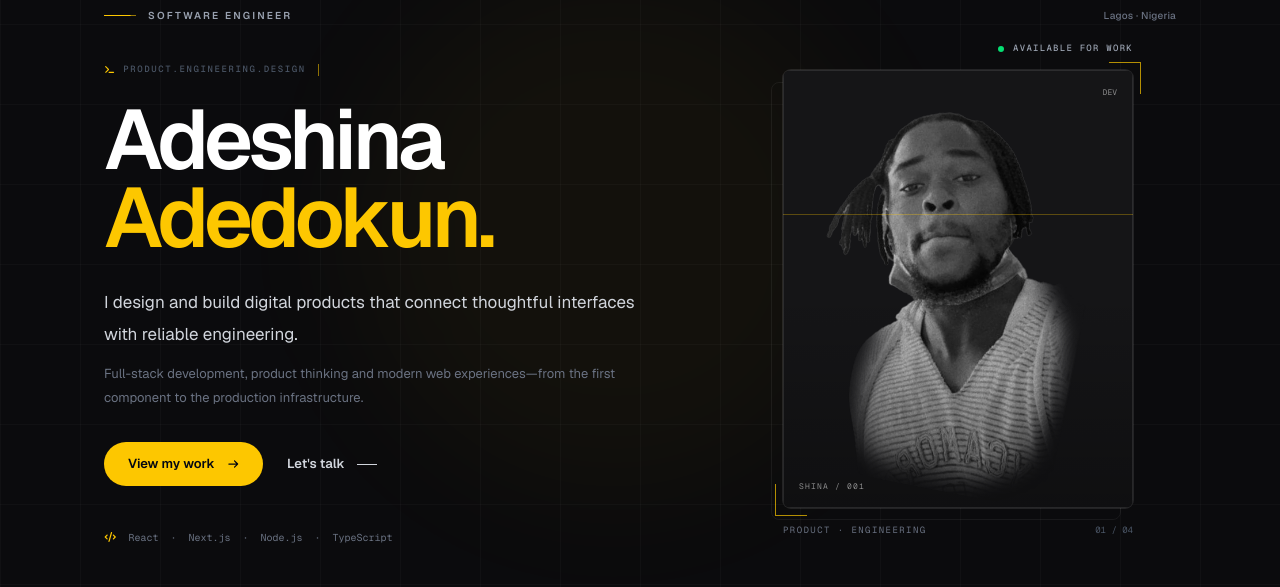
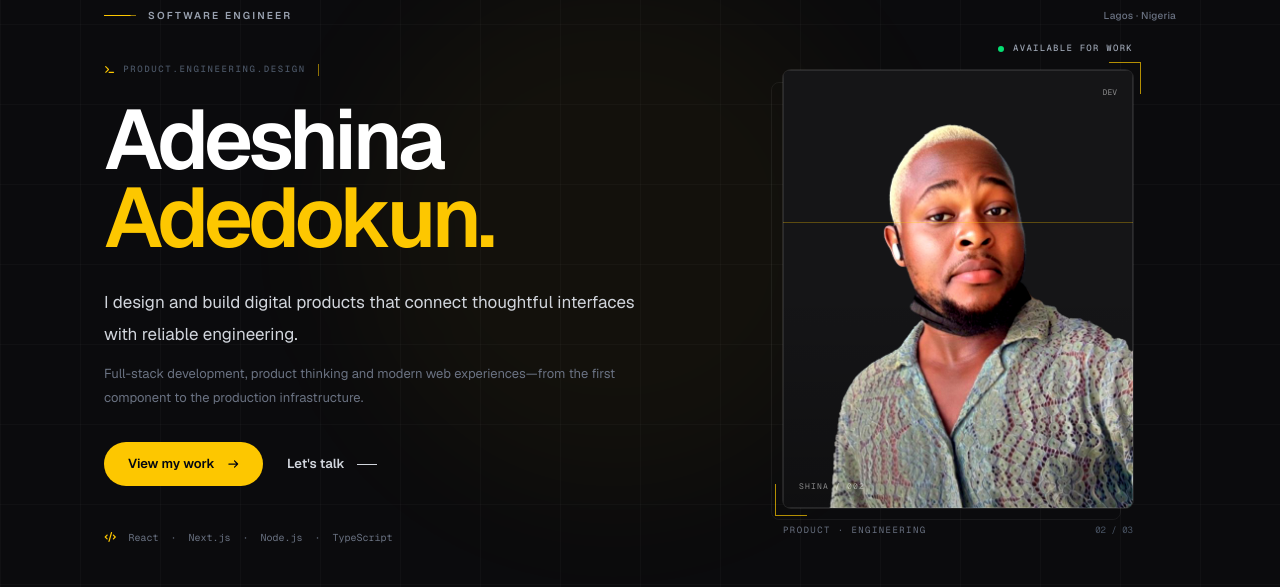
Before and after one commit to tripleAay/SHINA-PORTFOLIO, a Next.js app: page / in a window 1280 px wide. Shown: the part 136-723 px from the top of the page. Built offline with nearby package versions, Linux system fonts and the light colour scheme; no server answers; the database is empty.

Commit message:
refactor: update header styles for light mode and enhance hero image carousel functionality

```diff
--- a/src/app/components/header.tsx
+++ b/src/app/components/header.tsx
@@ -280,8 +280,8 @@ const Header = () => {
             : 'pointer-events-none max-h-0 opacity-0'
         } ${
           lightMode
-            ? 'border-gray-900/10 bg-white/95 shadow-lg backdrop-blur-xl'
-            : 'border-white/10 bg-gray-950/95 shadow-xl shadow-black/20 backdrop-blur-xl'
+            ? 'border-gray-900/10 bg-[#EAEAEA] shadow-lg backdrop-blur-xl'
+            : 'border-white/10 bg-[#0b0b0d] shadow-xl shadow-black/20 backdrop-blur-xl'
         }`}
       >
         <nav className="p-2" aria-label="Mobile navigation">
--- a/src/app/components/hero.tsx
+++ b/src/app/components/hero.tsx
@@ -1,6 +1,6 @@
 'use client';
 
-import { useContext } from 'react';
+import { useContext, useEffect, useState } from 'react';
 import Image from 'next/image';
 import { FontAwesomeIcon } from '@fortawesome/react-fontawesome';
 import {
@@ -17,9 +17,52 @@ import {
 
 import { ThemeContext } from '../contexts/ThemeContext';
 import picB from '../assets/images/pic b.png';
+import picC from '../assets/images/aa.png';
+import picD from '../assets/images/aaa.png';
+
+const heroImages = [
+  {
+    src: picB,
+    label: 'SHINA / 001',
+  },
+  {
+    src: picC,
+    label: 'SHINA / 002',
+  },
+  {
+    src: picD,
+    label: 'SHINA / 003',
+  },
+];
 
 const Hero = () => {
   const { lightMode } = useContext(ThemeContext);
+
+  const [activeImage, setActiveImage] = useState(0);
+
+  /*
+   * Automatically move to the next image every 5 seconds.
+   *
+   * The scan animation also runs for exactly 5 seconds,
+   * so the image changes immediately after the scan completes.
+   *
+   * Auto-sliding is disabled for users who prefer reduced motion.
+   */
+  useEffect(() => {
+    const reduceMotion = window.matchMedia(
+      '(prefers-reduced-motion: reduce)',
+    ).matches;
+
+    if (reduceMotion) {
+      return;
+    }
+
+    const interval = window.setInterval(() => {
+      setActiveImage((current) => (current + 1) % heroImages.length);
+    }, 5000);
+
+    return () => window.clearInterval(interval);
+  }, []);
 
   const scrollToContact = () => {
     document
@@ -309,49 +352,86 @@ const Hero = () => {
 
               {/* Yellow corner */}
 
-              <div className="absolute -right-2 -top-2 z-10 h-8 w-8 border-r border-t border-yellow-400/70" />
+              <div className="absolute -right-2 -top-2 z-20 h-8 w-8 border-r border-t border-yellow-400/70" />
 
-              <div className="absolute -bottom-2 -left-2 z-10 h-8 w-8 border-b border-l border-yellow-400/70" />
+              <div className="absolute -bottom-2 -left-2 z-20 h-8 w-8 border-b border-l border-yellow-400/70" />
 
-              {/* Portrait */}
+              {/* =================================================
+                  PORTRAIT CAROUSEL
+              ================================================= */}
 
               <div
-                className={`relative aspect-[4/5] overflow-hidden rounded-lg transition-all duration-500 hover:-translate-y-1 ${
+                className={`group relative aspect-[4/5] overflow-hidden rounded-lg transition-all duration-500 hover:-translate-y-1 ${
                   lightMode
                     ? 'bg-[#dededc] ring-1 ring-black/10'
                     : 'bg-[#151517] ring-1 ring-white/10'
                 }`}
               >
-                <Image
-                  src={picB}
-                  alt="Adeshina Adedokun"
-                  fill
-                  priority
-                  sizes="(max-width: 1024px) 80vw, 350px"
-                  className="object-cover object-center transition-transform duration-1000 ease-out hover:scale-[1.025]"
+
+                {/* =================================================
+                    IMAGES
+                ================================================= */}
+
+                {heroImages.map((image, index) => {
+                  const isActive = activeImage === index;
+
+                  return (
+                    <Image
+                      key={image.label}
+                      src={image.src}
+                      alt={
+                        isActive
+                          ? 'Adeshina Adedokun'
+                          : ''
+                      }
+                      fill
+                      priority={index === 0}
+                      sizes="(max-width: 1024px) 80vw, 350px"
+                      aria-hidden={!isActive}
+                      className={`absolute inset-0 object-cover object-center transition-[opacity,transform] duration-[1400ms] ease-[cubic-bezier(0.16,1,0.3,1)] ${
+                        isActive
+                          ? 'z-[1] scale-100 opacity-100 group-hover:scale-[1.025]'
+                          : 'z-0 scale-[1.025] opacity-0'
+                      }`}
+                    />
+                  );
+                })}
+
+                {/* =================================================
+                    IMAGE OVERLAY
+                ================================================= */}
+
+                <div className="pointer-events-none absolute inset-0 z-[2] bg-gradient-to-t from-black/40 via-transparent to-transparent opacity-70" />
+
+                {/* =================================================
+                    SCAN LINE
+
+                    The key forces this animation to restart
+                    every time the active image changes.
+                ================================================= */}
+
+                <div
+                  key={activeImage}
+                  className="pointer-events-none absolute inset-x-0 top-0 z-[3] h-px animate-[scan_5s_linear_forwards] bg-yellow-400/30"
                 />
 
-                {/* Image overlay */}
+                {/* =================================================
+                    CORNER METADATA
+                ================================================= */}
 
-                <div className="absolute inset-0 bg-gradient-to-t from-black/40 via-transparent to-transparent opacity-70" />
-
-                {/* Subtle scan line */}
-
-                <div className="pointer-events-none absolute inset-x-0 top-0 h-px animate-[scan_5s_linear_infinite] bg-yellow-400/30" />
-
-                {/* Corner metadata */}
-
-                <div className="absolute bottom-4 left-4 font-mono text-[8px] uppercase tracking-[0.15em] text-white/50">
-                  SHINA / 001
+                <div className="absolute bottom-4 left-4 z-[4] font-mono text-[8px] uppercase tracking-[0.15em] text-white/50">
+                  {heroImages[activeImage].label}
                 </div>
 
-                <div className="absolute right-4 top-4 font-mono text-[8px] text-white/50">
+                <div className="absolute right-4 top-4 z-[4] font-mono text-[8px] text-white/50">
                   DEV
                 </div>
 
-                {/* Edge */}
+                {/* =================================================
+                    EDGE
+                ================================================= */}
 
-                <div className="pointer-events-none absolute inset-0 ring-1 ring-inset ring-white/10" />
+                <div className="pointer-events-none absolute inset-0 z-[5] ring-1 ring-inset ring-white/10" />
               </div>
             </div>
 
@@ -360,7 +440,6 @@ const Hero = () => {
             ================================================= */}
 
             <div className="mt-4 flex items-center justify-between">
-
               <span
                 className={`font-mono text-[9px] uppercase tracking-[0.16em] ${
                   lightMode ? 'text-gray-400' : 'text-gray-500'
@@ -374,7 +453,8 @@ const Hero = () => {
                   lightMode ? 'text-gray-400' : 'text-gray-600'
                 }`}
               >
-                01 / 04
+                {String(activeImage + 1).padStart(2, '0')} /{' '}
+                {String(heroImages.length).padStart(2, '0')}
               </span>
             </div>
           </div>
@@ -393,7 +473,6 @@ const Hero = () => {
           {/* Social */}
 
           <div className="flex items-center gap-5">
-
             <a
               href="https://x.com/Aaytriple"
               target="_blank"
@@ -523,13 +602,21 @@ const Hero = () => {
           }
         }
 
+        /*
+         * Carousel scan.
+         *
+         * The scan takes exactly 5 seconds.
+         * When it reaches the bottom, React changes the image
+         * and the keyed scan line starts again from the top.
+         */
+
         @keyframes scan {
           0% {
             transform: translateY(0);
             opacity: 0;
           }
 
-          20% {
+          12% {
             opacity: 1;
           }
 
@@ -582,7 +669,8 @@ const Hero = () => {
         }
 
         .hero-word-reveal {
-          animation: wordReveal 0.8s cubic-bezier(0.16, 1, 0.3, 1) both;
+          animation: wordReveal 0.8s
+            cubic-bezier(0.16, 1, 0.3, 1) both;
         }
 
         .hero-word-reveal-delay {
@@ -590,7 +678,8 @@ const Hero = () => {
         }
 
         .hero-image-reveal {
-          animation: imageReveal 1s 0.2s cubic-bezier(0.16, 1, 0.3, 1) both;
+          animation: imageReveal 1s 0.2s
+            cubic-bezier(0.16, 1, 0.3, 1) both;
         }
 
         @media (prefers-reduced-motion: reduce) {
@@ -604,6 +693,11 @@ const Hero = () => {
           .hero-image-reveal {
             animation: none;
           }
+
+          .animate-ping,
+          .animate-pulse {
+            animation: none;
+          }
         }
       `}</style>
     </section>
```
Also changed, not shown: src/app/assets/images/aa.png (added), src/app/assets/images/aaa.png (added).
